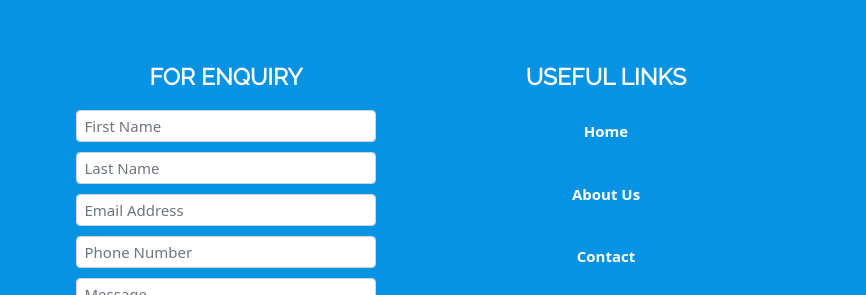
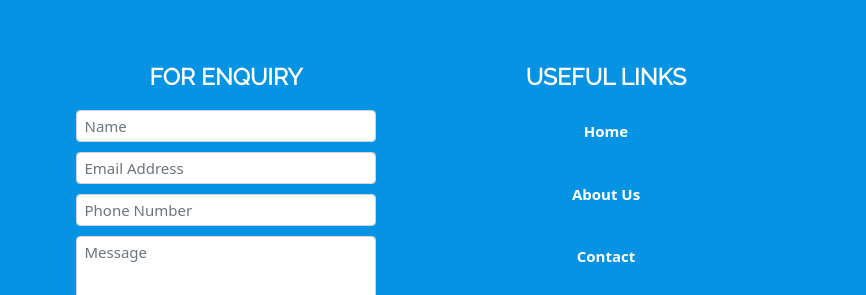
Before and after one commit to Nikhil-PHP/solar.github.io, a plain HTML site: page index.html in a window 1280 px wide. Shown: the part 6928-7223 px from the top of the page, 414-1280 px from the left. Drawn offline with nearby package versions, Linux system fonts and the light colour scheme; no server answers; a web font is replaced by a local one.

Commit message:
Update index.html

```diff
--- a/index.html
+++ b/index.html
@@ -5,7 +5,7 @@
   <meta charset="UTF-8">
   <meta http-equiv="X-UA-Compatible" content="IE=edge">
   <meta name="viewport" content="width=device-width, initial-scale=1.0">
-  <title>Document</title>
+  <title>Solar</title>
   <link rel="stylesheet" href="css/style.css">
   <link rel="stylesheet" href="css/bootstrap.min.css">
   <link rel="stylesheet" href="css/all.min.css">
@@ -591,10 +591,7 @@
         <div class="col-lg-4 foot-2 d-flex flex-column">
           <h3 class="text-uppercase mt-4 text-center">for Enquiry</h3>
           <div class="mb-3">
-            <input type="text" class="form-control" id="exampleFormControlInput1" placeholder="First Name">
-          </div>
-          <div class="mb-3">
-            <input type="text" class="form-control" id="exampleFormControlInput1" placeholder="Last Name">
+            <input type="text" class="form-control" id="exampleFormControlInput1" placeholder="Name">
           </div>
           <div class="mb-3">
             <input type="email" class="form-control" id="exampleFormControlInput1" placeholder="Email Address">
```
